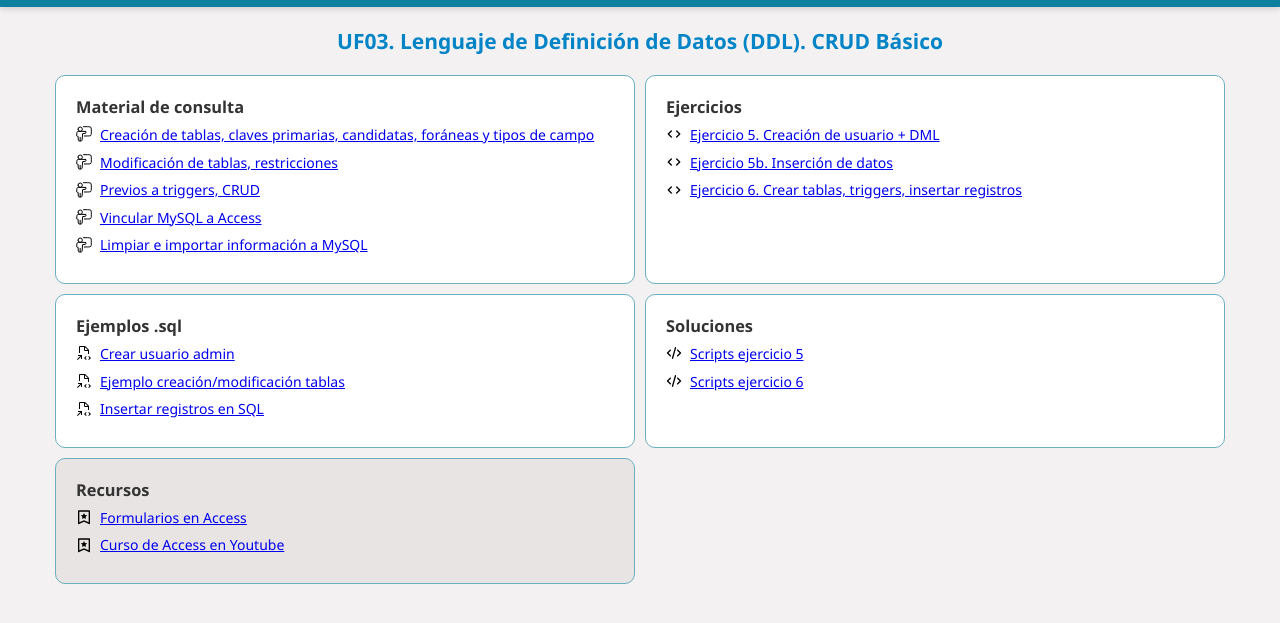
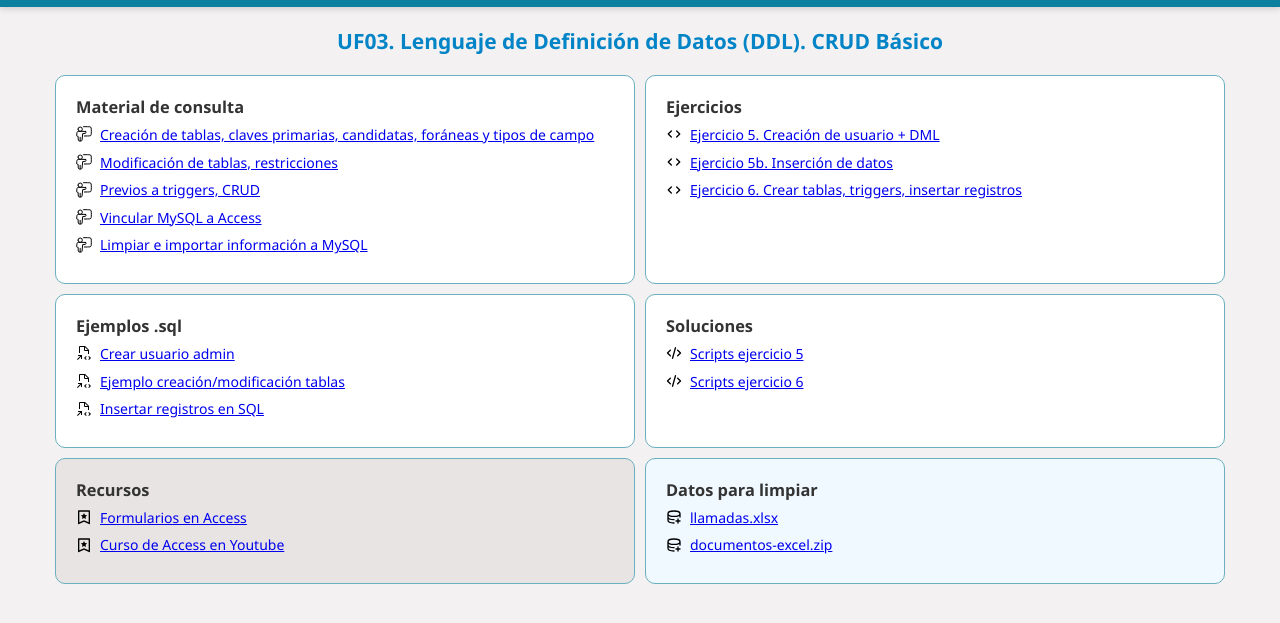
Before and after one commit to contenido-vario/MySQL, a plain HTML site: page uf03.html in a window 1280 px wide. Shown: the part 63-686 px from the top of the page. Drawn offline with Linux system fonts and the light colour scheme; a web font is replaced by a local one.

Commit message:
Add files via upload

```diff
--- a/uf03.html
+++ b/uf03.html
@@ -76,6 +76,15 @@
       </ul>
     </article>
 
+    <article class="tarjeta f-blue">
+      <h3>Datos para limpiar</h3>
+      <ul class="sesion-curso">
+        <li class="data"><a href="./uf03/data/llamadas.xlsx" target="_blank" rel="noopener noreferrer">llamadas.xlsx</a></li>
+        <li class="data"><a href="./uf03/data/documentos_excel.zip" target="_blank" rel="noopener noreferrer">documentos-excel.zip</a></li>
+
+      </ul>
+    </article>
+
   </main>
 
 </body>
```
